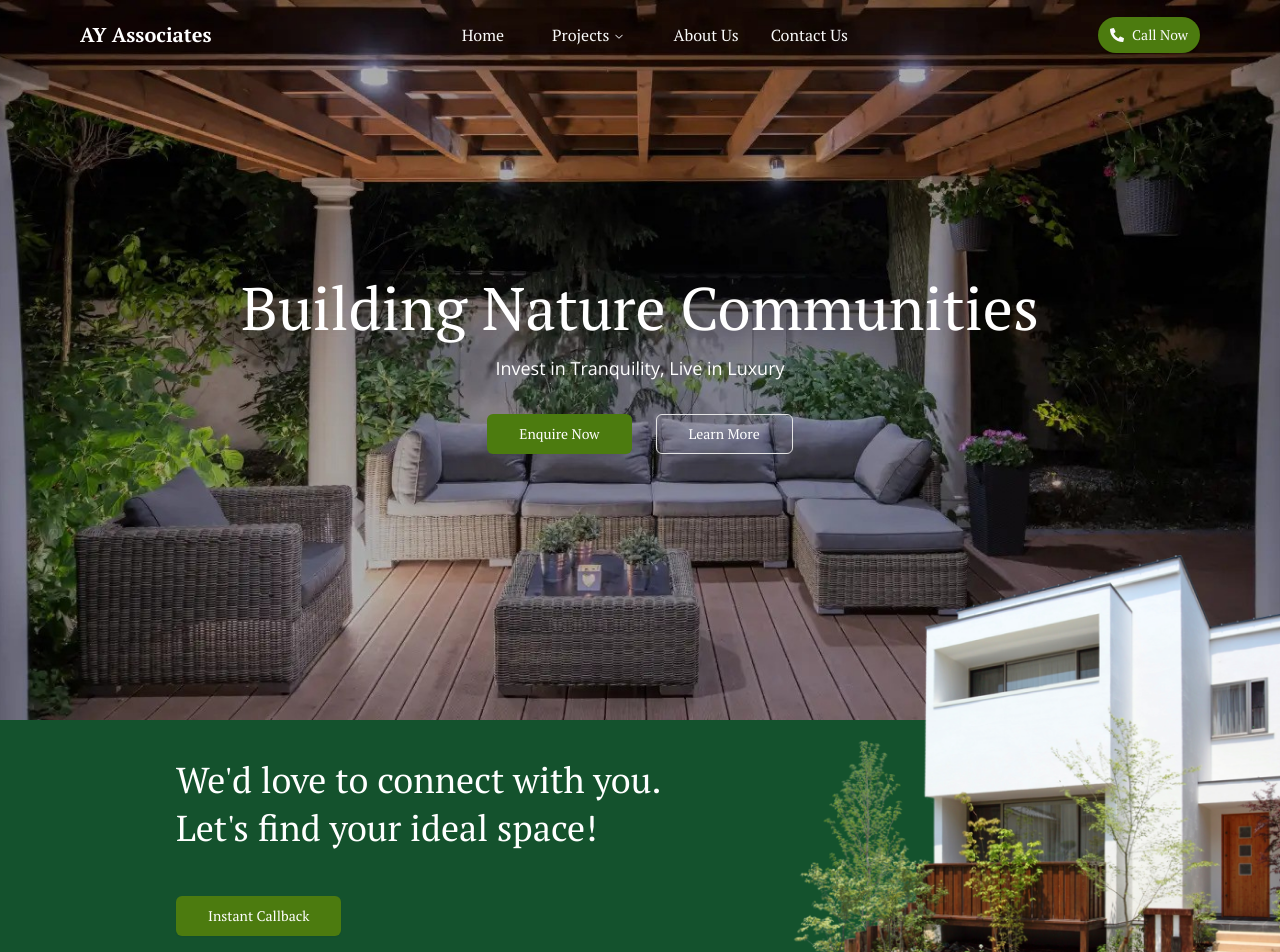
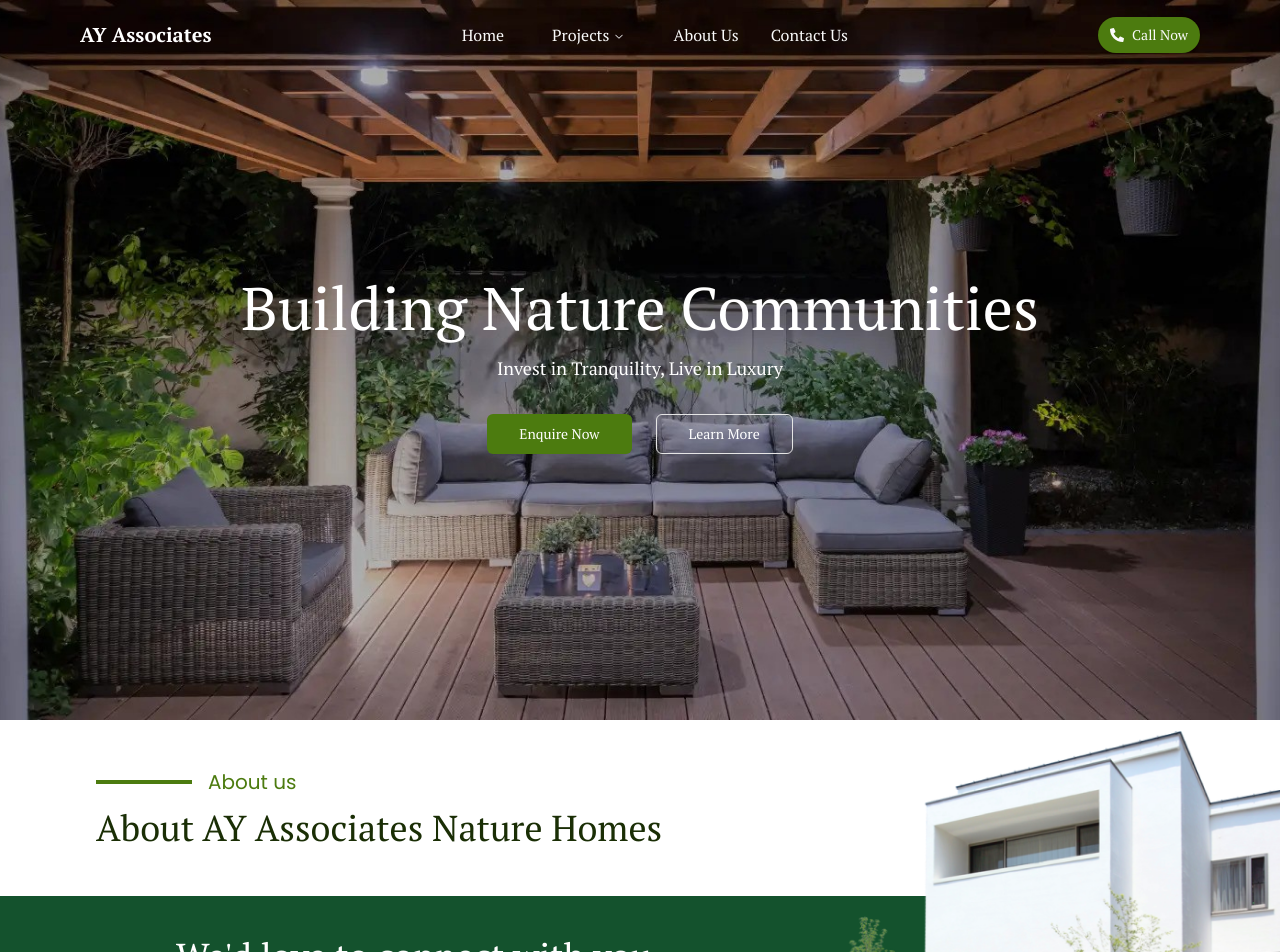
Before and after one commit to dev-kingz/ayassociates, a Next.js app: page / in a window 1280 px wide. Shown: the top 952 px of the page. Built offline with nearby package versions, Linux system fonts and the light colour scheme.

Commit message:
Added and Updated the styling of Section Header

```diff
--- a/src/app/page.tsx
+++ b/src/app/page.tsx
@@ -1,4 +1,5 @@
-import {Button} from "@/components/ui/button"
+import SectionHeader from "@/components/Header/SectionHeader";
+import { Button } from "@/components/ui/button"
 import Link from "next/link";
 
 export default function Home() {
@@ -9,7 +10,7 @@ export default function Home() {
           <h1 className="mb-4 px-4 text-4xl font-semibod sm:text-6xl">
             Building Nature Communities
           </h1>
-          <p className="mb-8 px-6 text-sm sm:text-lg font-secondary">
+          <p className="mb-8 px-6 text-sm sm:text-lg">
             Invest in Tranquility, Live in Luxury
           </p>
           <div className="flex justify-center flex-row gap-6">
@@ -34,6 +35,9 @@ export default function Home() {
           </div>
         </div>
       </section>
+      <section className="About px-24 py-12 flex self-stretch">
+        <SectionHeader/>
+      </section>
     </div>
   );
 }
--- /dev/null
+++ b/src/components/Header/SectionHeader.tsx
@@ -0,0 +1,15 @@
+import React from 'react';
+
+const SectionHeader = () => {
+    return (
+        <div className="w-full flex-col justify-start items-start inline-flex gap-3">
+            <div className="flex justify-start items-center gap-4">
+                <div className="w-24 h-1 bg-secondary" />
+                <div className="text-secondary text-xl font-normal font-['Poppins']">About us</div>
+            </div>
+            <div className="self-stretch text-lime-950 text-4xl font-medium">About AY Associates Nature Homes</div>
+        </div>
+    );
+};
+
+export default SectionHeader;
```
Lines whose indentation alone changed are shown as unchanged.
